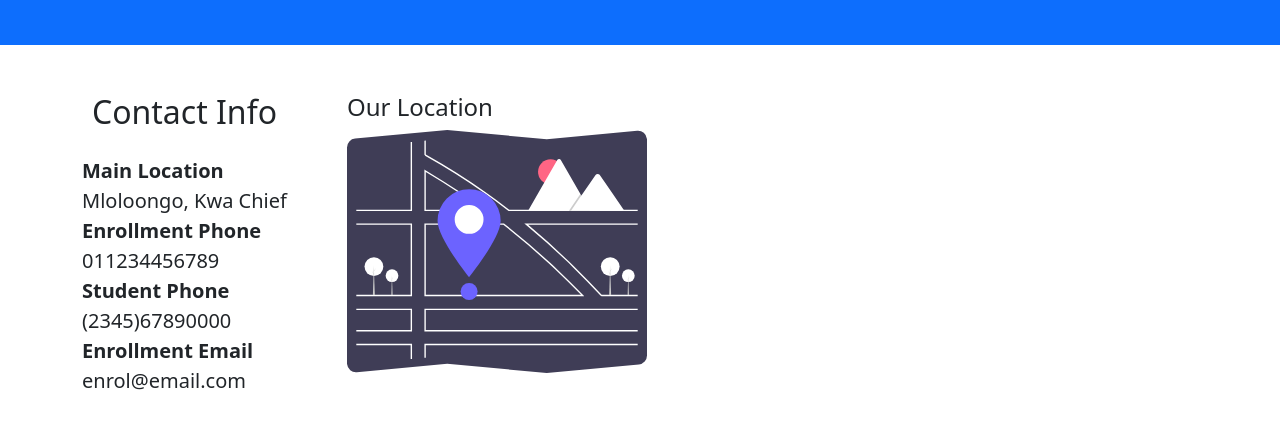
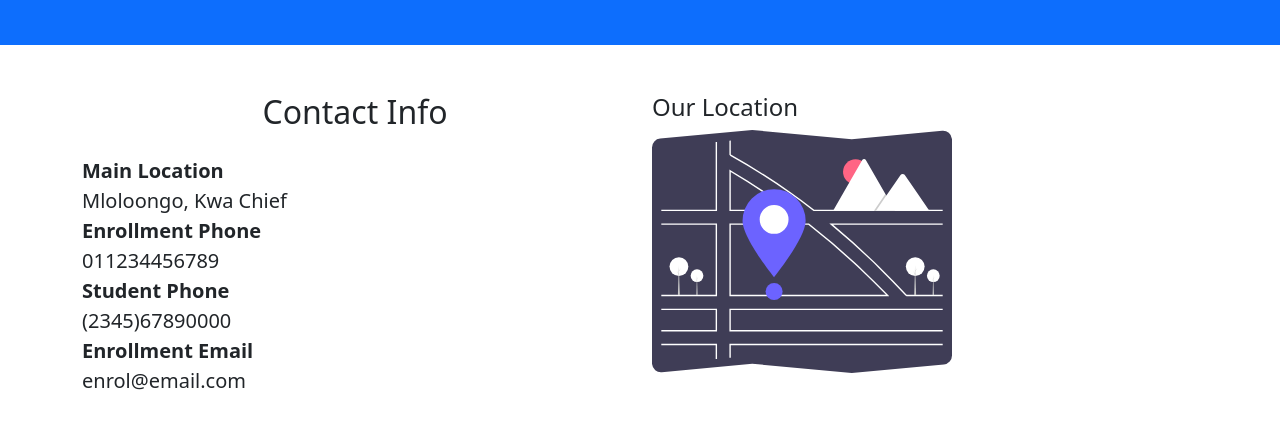
Before and after one commit to feisalkeli/Bootcamp-Landing-Page, a plain HTML site: page index.html in a window 1280 px wide. Shown: the part 2603-3031 px from the top of the page. Drawn offline with nearby package versions, Linux system fonts and the light colour scheme.

Commit message:
Adjust Maps

```diff
--- a/index.html
+++ b/index.html
@@ -340,7 +340,7 @@
     </section>
     <!-- Contact Us -->
     <section class="p-5">
-      <div class="container d-flex justify-content-between">
+      <div class="container">
         <div class="row g-4">
           <div class="col-md">
             <h2 class="text-center mb-4">Contact Info</h2>
@@ -363,9 +363,7 @@
               </li>
             </ul>
           </div>
-        </div>
-        <div class="row col-md ms-auto">
-          <div class="col-md mx-5">
+          <div class="col-md">
             <p class="h4">Our Location</p>
             <img
               src="./images/undraw_map_dark_re_36sy.svg"
```
